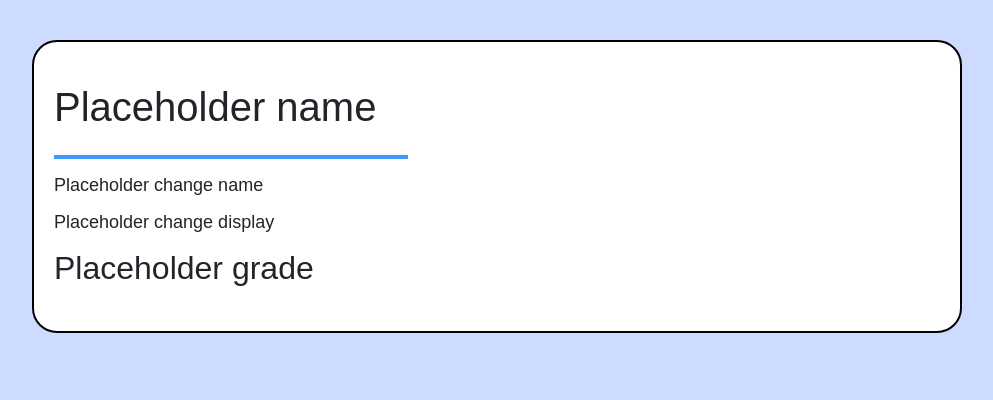
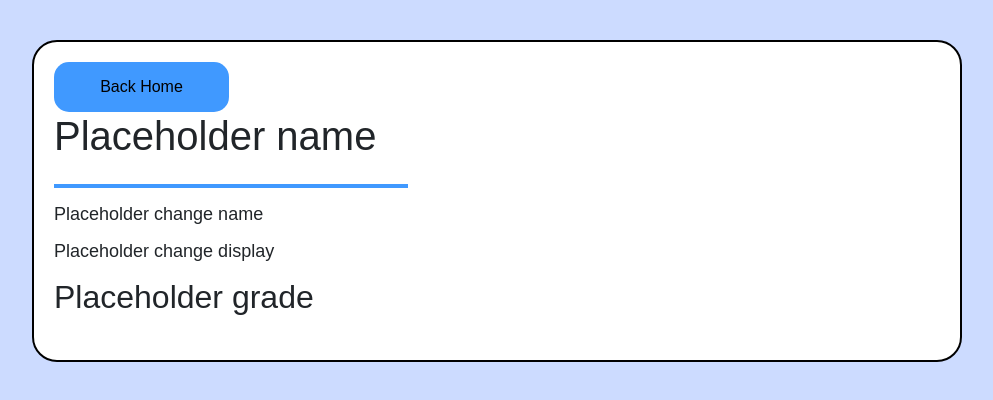
Before and after one commit to change-my-name/change-my-name.github.io, a plain HTML site: page info.html in a window 1280 px wide. Shown: the whole page, without its empty margins (143-1136 px from the left). Drawn offline with nearby package versions, Linux system fonts and the light colour scheme.

Commit message:
Non-functional button

```diff
--- a/info.html
+++ b/info.html
@@ -12,7 +12,7 @@
 
 <body id="body" onload="loadSiteInfo()"></body>
 	<div class="card">
-		<br>
+		<button onclick="window.location.href=''" class="home-button">Back Home</button>
 		<h1 id="site-name"> Placeholder name</h1>
 		<hr class="bLine">
 		<p id="change-name"> Placeholder change name</p>
--- a/resources/style.css
+++ b/resources/style.css
@@ -122,6 +122,24 @@ tbody tr:last-child td:last-child {
     border-radius: 25px;
 }
 
+.home-button {
+    width: 175px;
+    border: none;
+    color: white;
+    padding: 16px 32px;
+    text-align: center;
+    text-decoration: none;
+    display: inline-block;
+    font-size: 16px;
+    /* margin: 4px 2px; */
+    transition-duration: 0.4s;
+    cursor: pointer;
+    background-color: #4099ff;
+    color: black;
+    /* border: 2px solid #4099ff; */
+    border-radius: 15px;
+}
+
 /* Remove underline from links until hover */
 
 a:link {
```
